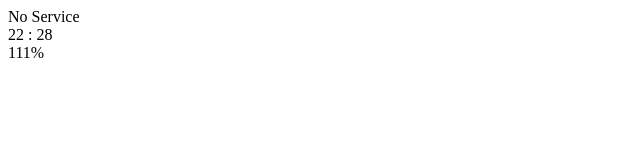
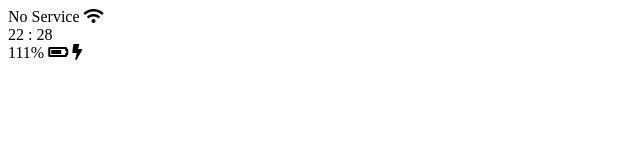
Before and after one commit to SinJungho/cocoatalk, a plain HTML site: page index.html in a window 1280 px wide. Shown: the full height of the page, 0-640 px from the left. Drawn offline with Linux system fonts and the light colour scheme.

Commit message:
상태바 완성

```diff
--- a/index.html
+++ b/index.html
@@ -3,20 +3,21 @@
 <head>
     <meta charset="UTF-8">
     <title>Welcome to Kokoa Talk</title>
+    <link rel="stylesheet" href="https://pro.fontawesome.com/releases/v5.10.0/css/all.css" integrity="sha384-AYmEC3Yw5cVb3ZcuHtOA93w35dYTsvhLPVnYs9eStHfGJvOvKxVfELGroGkvsg+p" crossorigin="anonymous"/>
 </head>
 <body>
     <div id="status-bar">
         <div class="status-bar__column">
             <span>No Service</span>
-            <!-- wifi icon -->
+            <i class="fas fa-wifi"></i>
         </div>
         <div class="status-bar__column">
             <span>22 : 28</span>
         </div>
         <div class="status-bar__column">
             <span>111%</span>
-            <!-- battery icon-->
-            <!-- light icon -->
+            <i class="fas fa-battery-three-quarters"></i>
+            <i class="fas fa-bolt"></i>
         </div>
     </div>
 </body>
```
